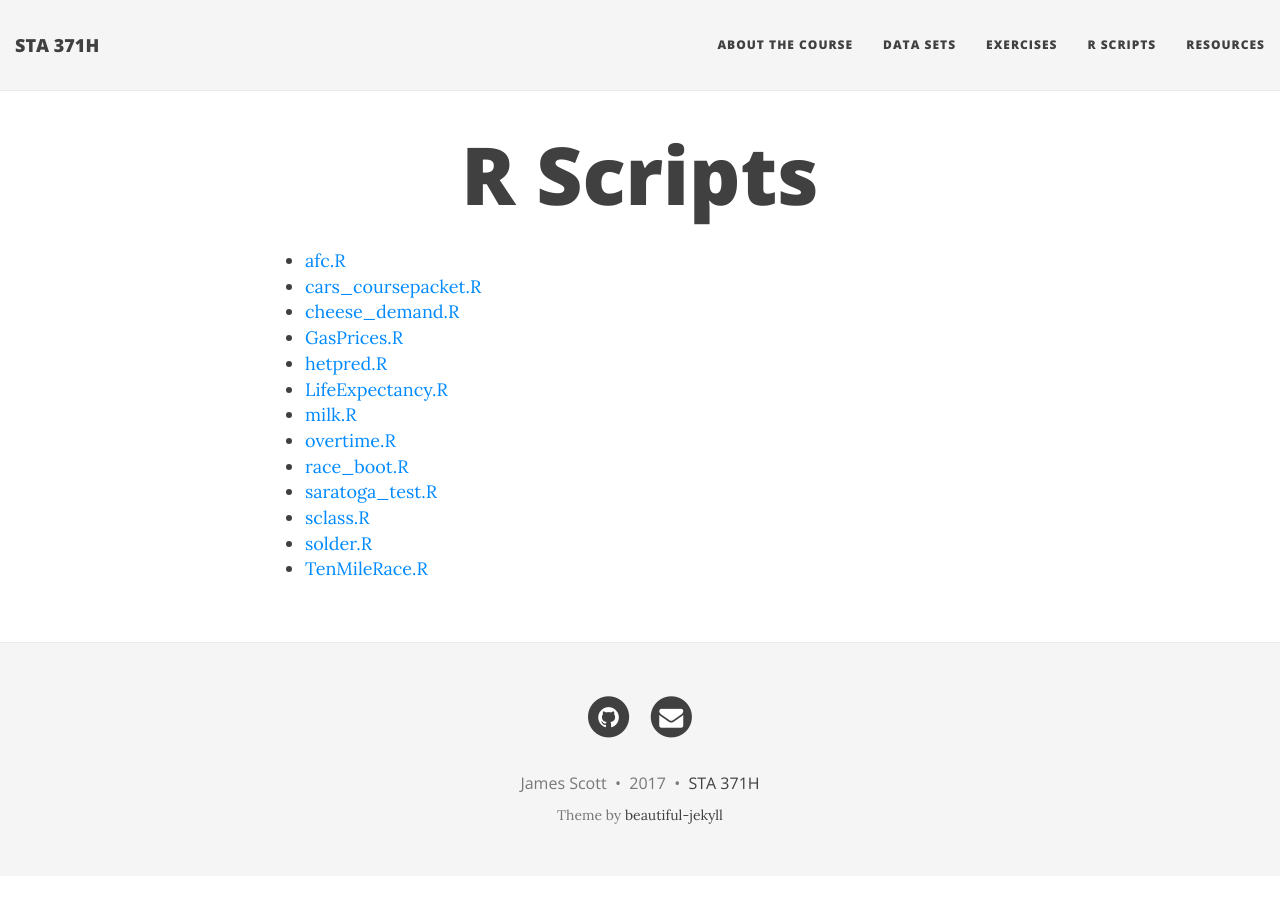
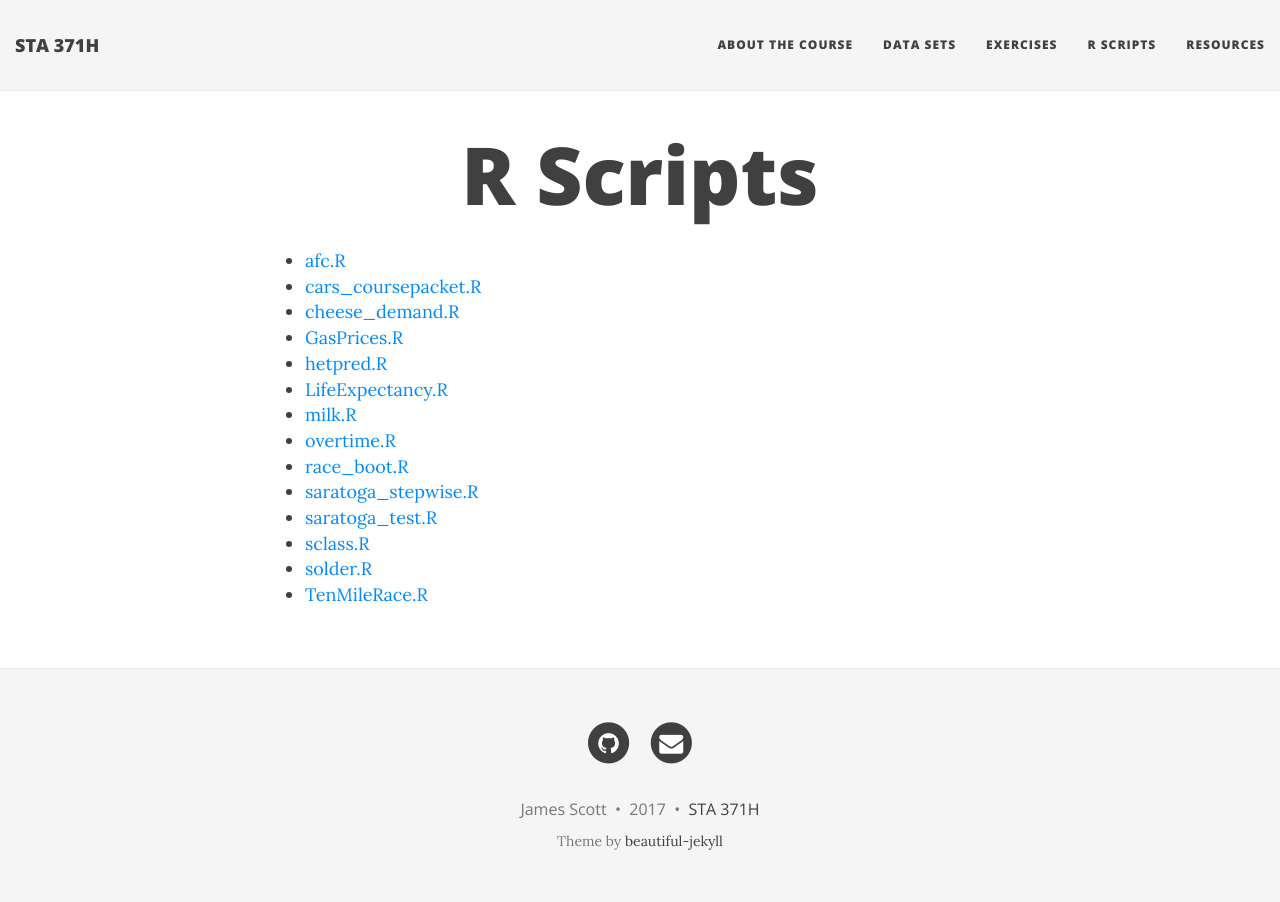
Before and after one commit to jgscott/STA371H_Spring2017, a Jekyll site: the page built from rscripts.html, in a window 1280 px wide. Built offline with Jekyll 4.4.1, drawn with Linux system fonts in a browser that asks for light colours; nearby versions of some CDN libraries.

Commit message:
stepwise

```diff
--- a/_data/r.yml
+++ b/_data/r.yml
@@ -7,6 +7,7 @@
 - r: milk.R
 - r: overtime.R
 - r: race_boot.R
+- r: saratoga_stepwise.R
 - r: saratoga_test.R
 - r: sclass.R
 - r: solder.R
```
Also changed, not shown: 2 other files.
